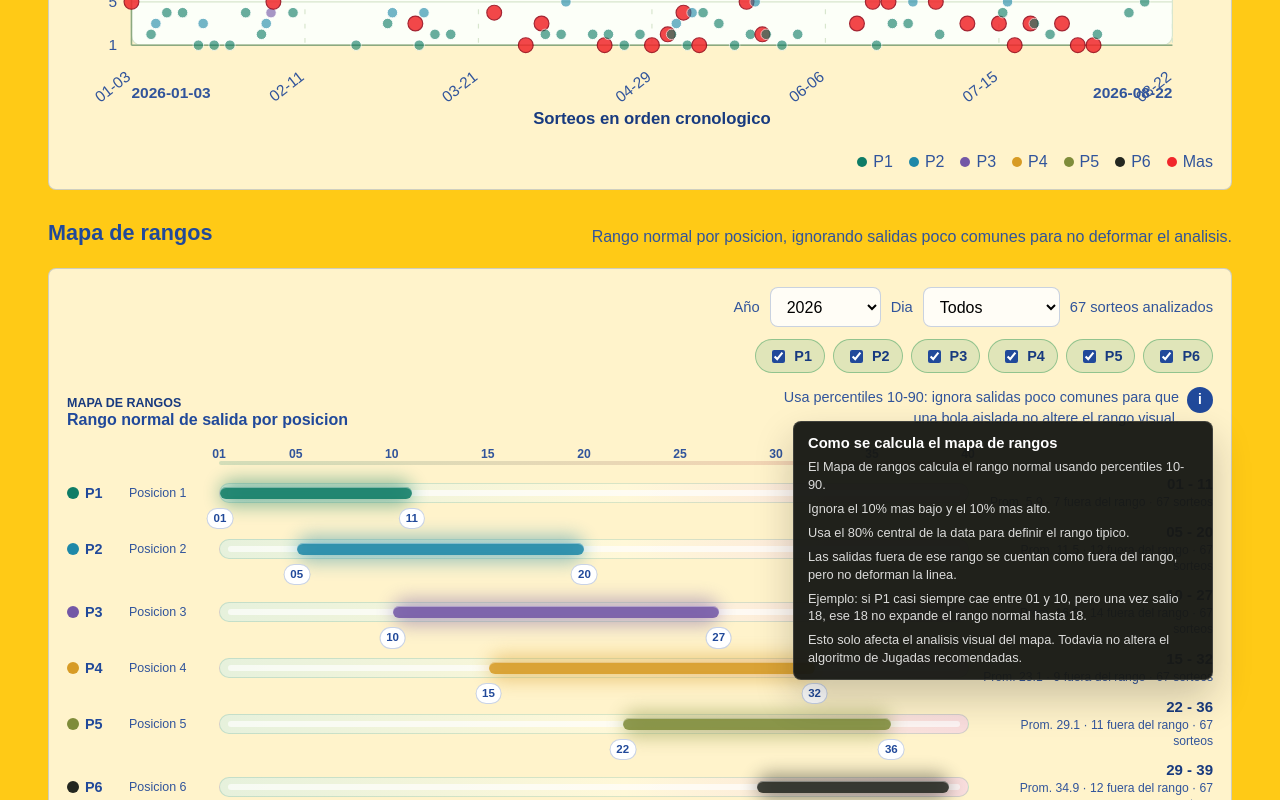
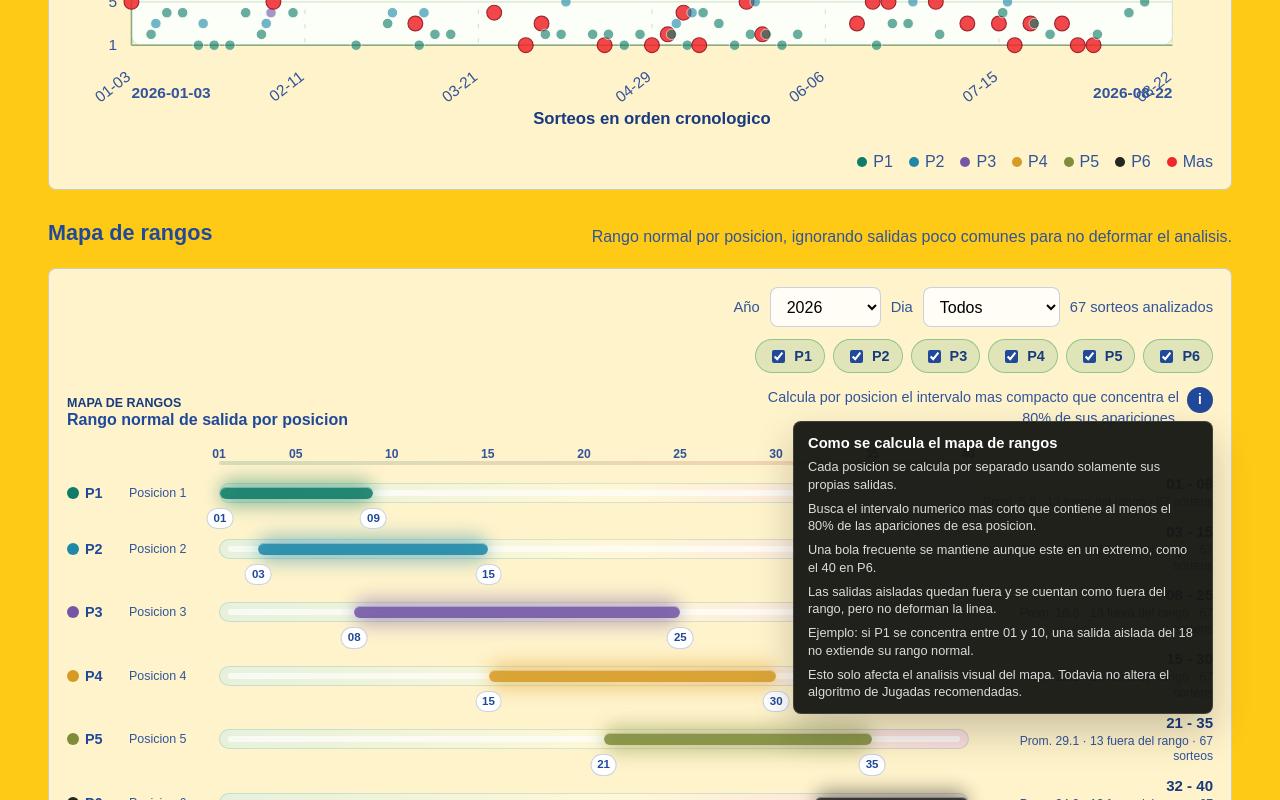
Before and after one commit to LuisManon/AnalisisDiario, a Next.js app: page / in a window 1280 px wide. Both pictures are taken after a click on the button "Informacion del mapa de rangos". Shown: the part 4014-4814 px from the top of the page. Built offline with nearby package versions, Linux system fonts and the light colour scheme.

Commit message:
Corregir calculo del mapa de rangos

```diff
--- a/components/DashboardClient.tsx
+++ b/components/DashboardClient.tsx
@@ -856,10 +856,24 @@ function ScatterPlot({ results, selectedSeries }: { results: DrawResult[]; selec
   );
 }
 
-function percentile(values: number[], ratio: number) {
-  if (!values.length) return 0;
-  const index = Math.round((values.length - 1) * ratio);
-  return values[Math.min(values.length - 1, Math.max(0, index))];
+function shortestCoverageRange(values: number[], coverage = 0.8) {
+  if (!values.length) return { low: 0, high: 0 };
+  if (values.length < 10) return { low: values[0], high: values[values.length - 1] };
+
+  const sampleSize = Math.max(1, Math.ceil(values.length * coverage));
+  let low = values[0];
+  let high = values[sampleSize - 1];
+
+  for (let start = 1; start + sampleSize <= values.length; start += 1) {
+    const candidateLow = values[start];
+    const candidateHigh = values[start + sampleSize - 1];
+    if (candidateHigh - candidateLow < high - low) {
+      low = candidateLow;
+      high = candidateHigh;
+    }
+  }
+
+  return { low, high };
 }
 
 function buildRangeRows(results: DrawResult[], selectedSeries: string[]) {
@@ -867,8 +881,7 @@ function buildRangeRows(results: DrawResult[], selectedSeries: string[]) {
     .filter((position) => selectedSeries.includes(`P${position + 1}`))
     .map((position) => {
       const values = results.map((result) => result.numbers[position]).sort((a, b) => a - b);
-      const low = values.length < 10 ? values[0] ?? 0 : percentile(values, 0.1);
-      const high = values.length < 10 ? values[values.length - 1] ?? 0 : percentile(values, 0.9);
+      const { low, high } = shortestCoverageRange(values);
       const omitted = values.filter((value) => value < low || value > high).length;
       const average = values.length ? values.reduce((sum, value) => sum + value, 0) / values.length : 0;
       return {
@@ -906,17 +919,17 @@ function RangeMap({ results, selectedSeries }: { results: DrawResult[]; selected
           <h3>Rango normal de salida por posicion</h3>
         </div>
         <p>
-          Usa percentiles 10-90: ignora salidas poco comunes para que una bola aislada no altere el rango visual.
+          Calcula por posicion el intervalo mas compacto que concentra el 80% de sus apariciones.
         </p>
         <div className="rangeInfo">
           <button type="button" aria-label="Informacion del mapa de rangos">i</button>
           <div className="rangeInfoTooltip" role="tooltip">
             <strong>Como se calcula el mapa de rangos</strong>
-            <span>El Mapa de rangos calcula el rango normal usando percentiles 10-90.</span>
-            <span>Ignora el 10% mas bajo y el 10% mas alto.</span>
-            <span>Usa el 80% central de la data para definir el rango tipico.</span>
-            <span>Las salidas fuera de ese rango se cuentan como fuera del rango, pero no deforman la linea.</span>
-            <span>Ejemplo: si P1 casi siempre cae entre 01 y 10, pero una vez salio 18, ese 18 no expande el rango normal hasta 18.</span>
+            <span>Cada posicion se calcula por separado usando solamente sus propias salidas.</span>
+            <span>Busca el intervalo numerico mas corto que contiene al menos el 80% de las apariciones de esa posicion.</span>
+            <span>Una bola frecuente se mantiene aunque este en un extremo, como el 40 en P6.</span>
+            <span>Las salidas aisladas quedan fuera y se cuentan como fuera del rango, pero no deforman la linea.</span>
+            <span>Ejemplo: si P1 se concentra entre 01 y 10, una salida aislada del 18 no extiende su rango normal.</span>
             <span>Esto solo afecta el analisis visual del mapa. Todavia no altera el algoritmo de Jugadas recomendadas.</span>
           </div>
         </div>
```
